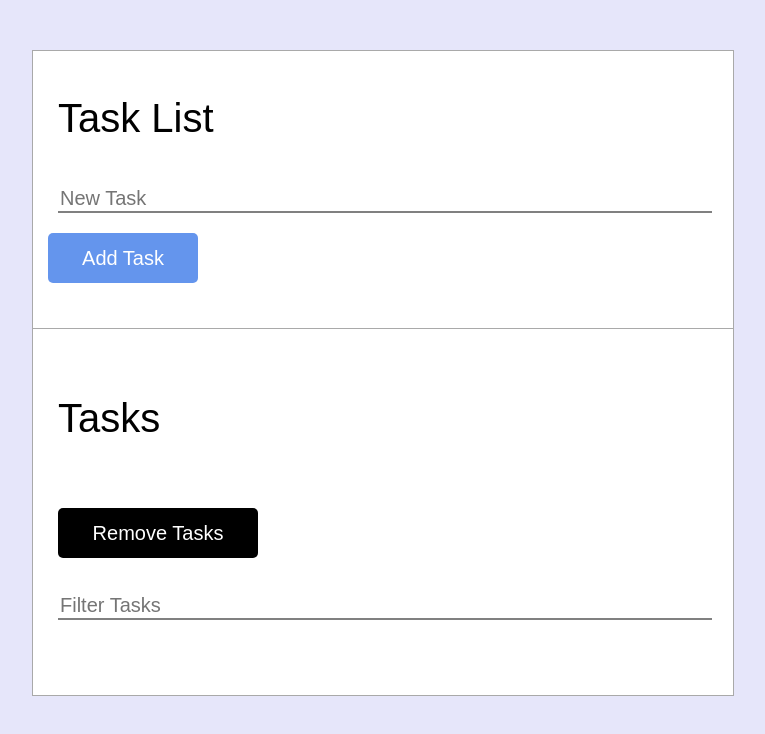
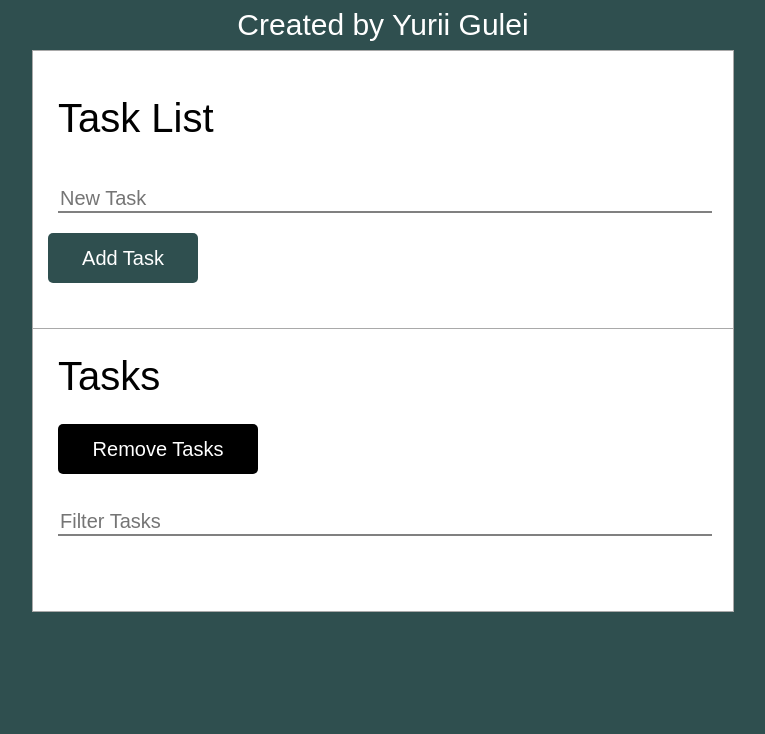
Before and after one commit to Yhuley/tasklist, a plain HTML site: page index.html in a window 1280 px wide. Shown: the whole page, without its empty margins (257-1022 px from the left). Drawn offline with Linux system fonts and the light colour scheme.

Commit message:
Small UI changes

```diff
--- a/index.html
+++ b/index.html
@@ -6,6 +6,7 @@
     <link rel="stylesheet" href="styles.css">
 </head>
 <body>
+    <address>Created by Yurii Gulei</address>
     <div class="content">
         <div class="cardContent">
             <span class="cardTitle">Task List</span>
--- a/styles.css
+++ b/styles.css
@@ -1,16 +1,24 @@
 body{
-    background-color: lavender;
+    background-color: darkslategray;
     margin: 0;
     padding: 0;
     @import url('https://fonts.googleapis.com/css2?family=Ubuntu:ital,wght@0,300;0,400;0,500;0,700;1,300;1,400;1,500;1,700&display=swap');
     font-family: 'Ubuntu', sans-serif;
+}
+address{
+    margin-top: 10px;
+    text-align: center;
+    font-size: 30px;
+    line-height: 30px;
+    color: white;
+    font-style: normal;
 }
 .content{
     width: 700px;
     background-color: white;
     margin-right: auto;
     margin-left: auto;
-    margin-top: 50px;
+    margin-top: 10px;
     border: 1px solid darkgrey;
 }
 .cardContent{
@@ -46,7 +54,7 @@ body{
     margin-top: 20px;
     height: 50px;
     width: 150px;
-    background-color: cornflowerblue;
+    background-color: darkslategray;
 }
 .cardAction{
     padding: 0 25px 35px 25px;
@@ -54,6 +62,7 @@ body{
 .taskTitle{
     font-size: 40px;
     font-weight: 400;
+    margin: 25px 0;
 }
 .collection{
     list-style: none;
```
